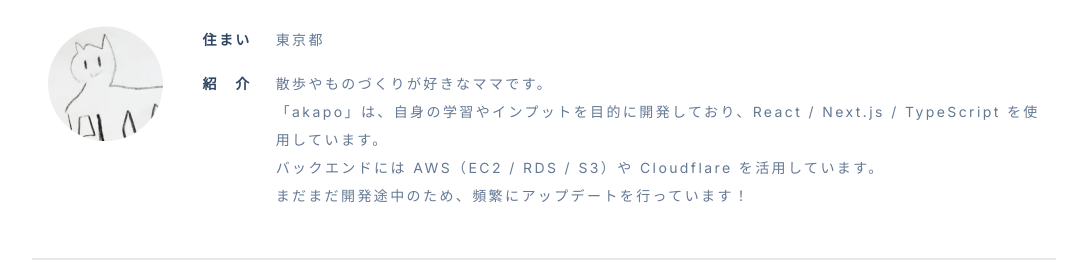
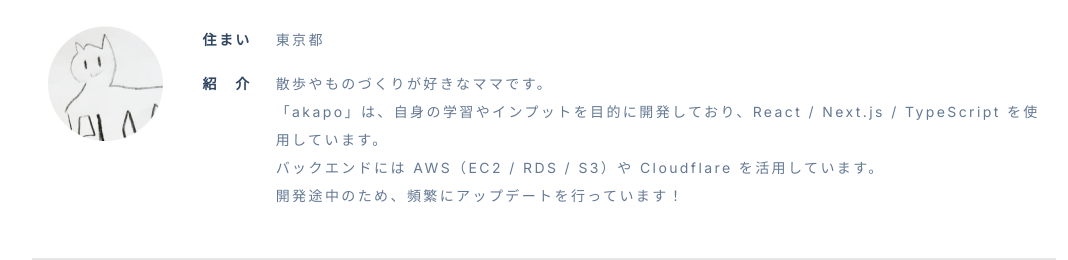
Before and after one commit to yko-git/akapo-app, a Next.js app in the folder front/: page /profile in a window 1280 px wide. Shown: the part 238-498 px from the top of the page, without its empty margins (96-1164 px from the left). Built offline with nearby package versions, Linux system fonts and the light colour scheme; sample sign-in values are in the browser's storage.

Commit message:
test: AIdocsテスト

```diff
--- a/front/features/profile/ProfilePage.tsx
+++ b/front/features/profile/ProfilePage.tsx
@@ -40,7 +40,7 @@ export default function ProfilePage() {
                   バックエンドには AWS（EC2 / RDS / S3）や Cloudflare
                   を活用しています。
                   <br />
-                  まだまだ開発途中のため、頻繁にアップデートを行っています！
+                  開発途中のため、頻繁にアップデートを行っています！
                 </li>
               </ul>
             </div>
```
